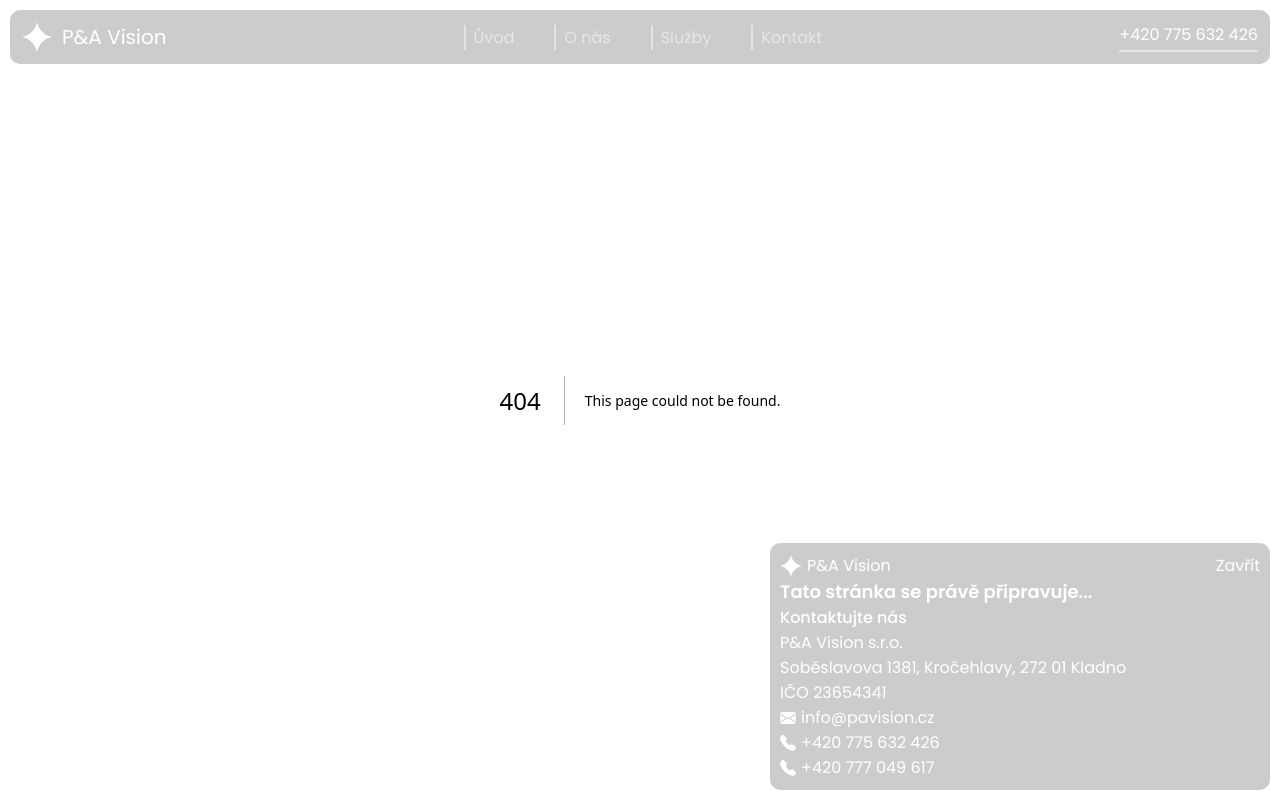
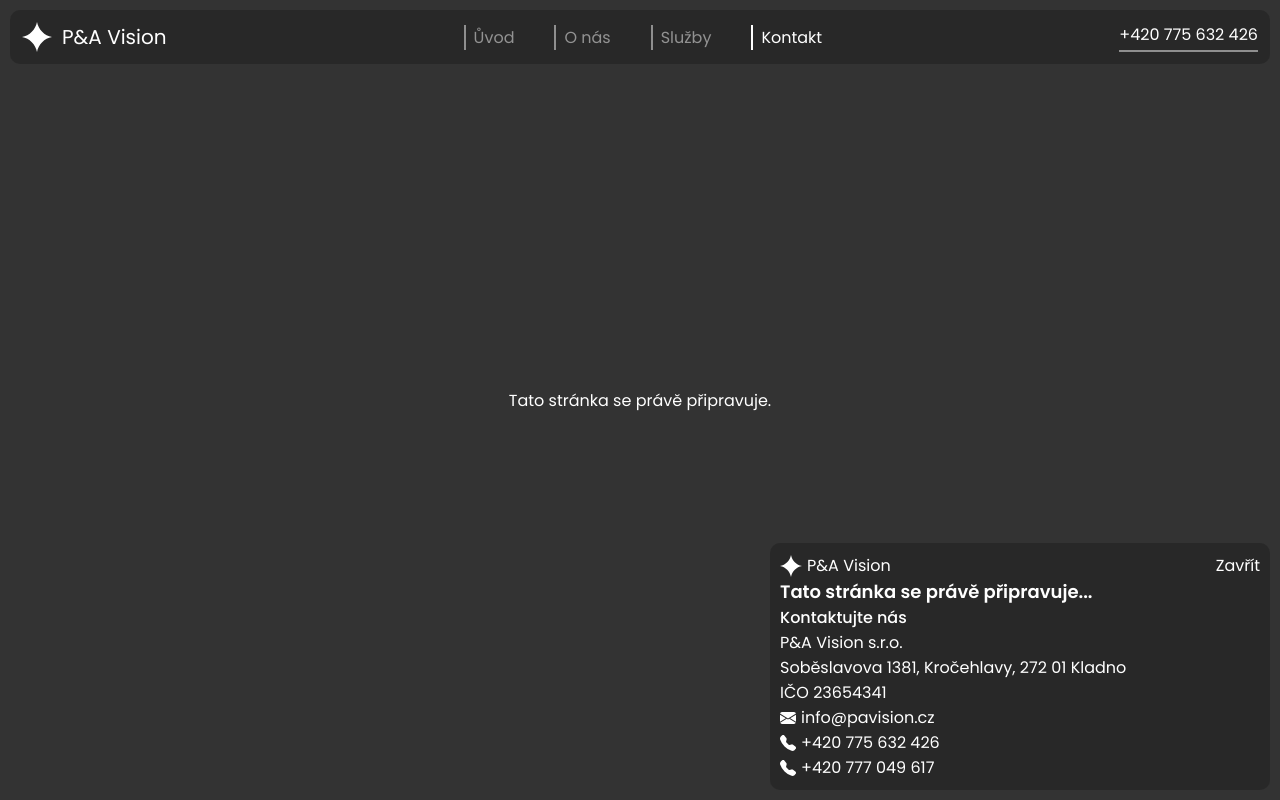
Before and after one commit to stepandordiai/pavision, a Next.js app: page /kontakty in a window 1280 px wide. Before the commit this address had no page. Shown: the top 800 px of the page. Built offline with nearby package versions, Linux system fonts and the light colour scheme.

Commit message:
feat: update pages and Header

```diff
--- a/src/app/components/layout/Header/Header.tsx
+++ b/src/app/components/layout/Header/Header.tsx
@@ -32,6 +32,18 @@ const Header = () => {
 		window.addEventListener("scroll", handleScroll);
 
 		return () => window.removeEventListener("scroll", handleScroll);
+	}, []);
+
+	useEffect(() => {
+		const closeMenuOnEsc = (e: KeyboardEvent) => {
+			if (e.key === "Escape") {
+				setMenuOpen(false);
+			}
+		};
+
+		document.addEventListener("keydown", closeMenuOnEsc);
+
+		return () => document.removeEventListener("keydown", closeMenuOnEsc);
 	}, []);
 
 	// menu-btn
@@ -83,8 +95,8 @@ const Header = () => {
 						Služby
 					</Link>
 					<Link
-						className={`header-nav__link ${pathname === "/kontakt" ? "header-nav__link--active" : ""}`}
-						href="/kontakt"
+						className={`header-nav__link ${pathname === "/kontakty" ? "header-nav__link--active" : ""}`}
+						href="/kontakty"
 					>
 						Kontakt
 					</Link>
@@ -104,26 +116,30 @@ const Header = () => {
 			<div className={`menu ${menuOpen ? "menu--active" : ""}`}>
 				<nav className="menu-nav">
 					<Link
+						onClick={() => setMenuOpen(false)}
 						className={`menu-nav__link ${pathname === "/" ? "menu-nav__link--active" : ""}`}
 						href="/"
 					>
 						Ůvod
 					</Link>
 					<Link
+						onClick={() => setMenuOpen(false)}
 						className={`menu-nav__link ${pathname === "/o-nas" ? "menu-nav__link--active" : ""}`}
 						href="/o-nas"
 					>
 						O nás
 					</Link>
 					<Link
+						onClick={() => setMenuOpen(false)}
 						className={`menu-nav__link ${pathname === "/sluzby" ? "menu-nav__link--active" : ""}`}
 						href="/sluzby"
 					>
 						Služby
 					</Link>
 					<Link
-						className={`menu-nav__link ${pathname === "/kontakt" ? "menu-nav__link--active" : ""}`}
-						href="/kontakt"
+						onClick={() => setMenuOpen(false)}
+						className={`menu-nav__link ${pathname === "/kontakty" ? "menu-nav__link--active" : ""}`}
+						href="/kontakty"
 					>
 						Kontakt
 					</Link>
--- a/src/app/kontakt/page.tsx
+++ /dev/null
@@ -1,5 +0,0 @@
-import "./Contact.scss";
-
-export default function Contact() {
-	return <div>Contact</div>;
-}
--- /dev/null
+++ b/src/app/kontakty/Contacts.scss
@@ -0,0 +1,6 @@
+.contacts {
+	min-height: 100svh;
+	display: flex;
+	justify-content: center;
+	align-items: center;
+}
--- /dev/null
+++ b/src/app/kontakty/page.tsx
@@ -0,0 +1,5 @@
+import "./Contacts.scss";
+
+export default function Contacts() {
+	return <main className="contacts">Tato stránka se právě připravuje.</main>;
+}
--- a/src/app/o-nas/AboutUs.scss
+++ b/src/app/o-nas/AboutUs.scss
@@ -0,0 +1,6 @@
+.about-us {
+	min-height: 100svh;
+	display: flex;
+	justify-content: center;
+	align-items: center;
+}
--- a/src/app/o-nas/page.tsx
+++ b/src/app/o-nas/page.tsx
@@ -1,5 +1,5 @@
 import "./AboutUs.scss";
 
 export default function AboutUs() {
-	return <div>AboutUs</div>;
+	return <main className="about-us">Tato stránka se právě připravuje.</main>;
 }
--- a/src/app/sluzby/page.tsx
+++ b/src/app/sluzby/page.tsx
@@ -1,5 +1,5 @@
 import "./Services.scss";
 
 export default function Services() {
-	return <div>Services</div>;
+	return <main className="services">Tato stránka se právě připravuje.</main>;
 }
```
Also changed, not shown: src/app/kontakt/Contact.scss (deleted).
